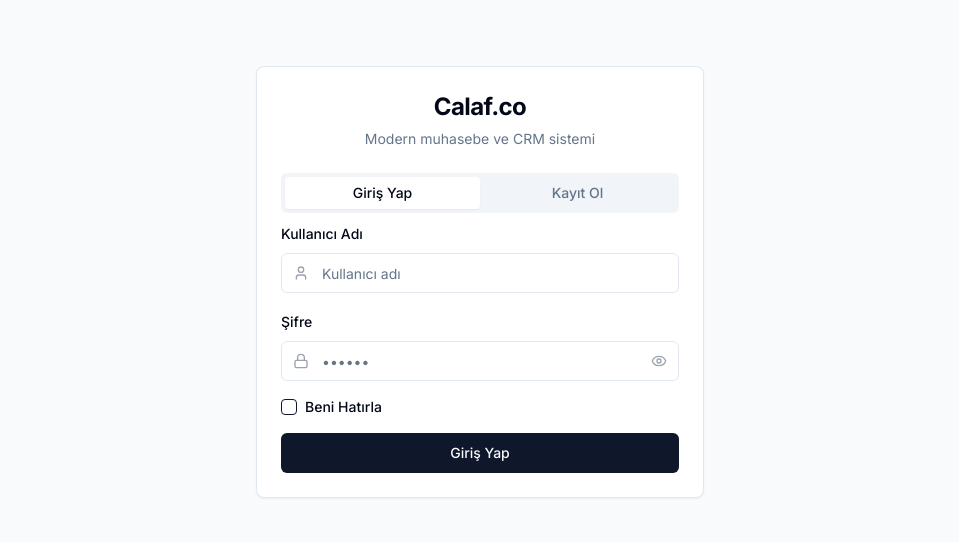
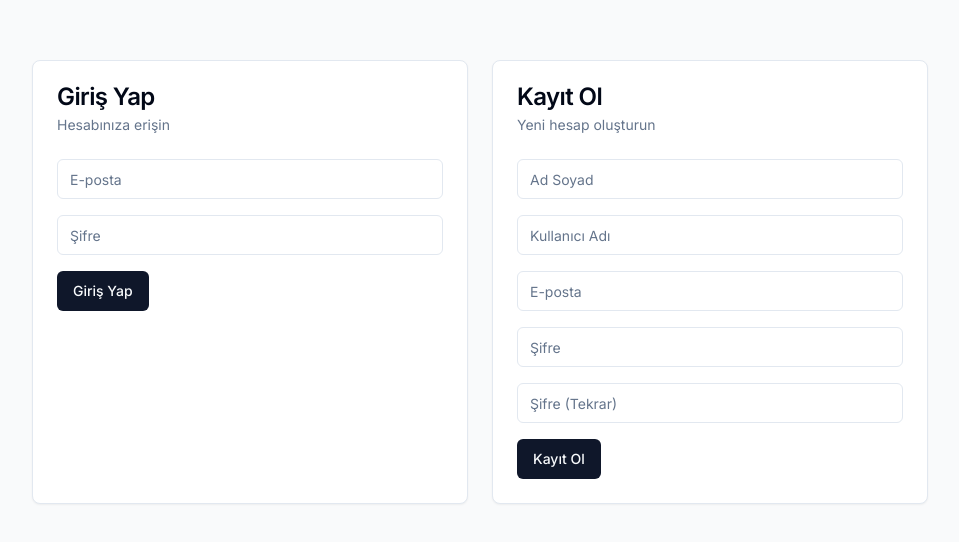
Before and after one commit to hyesilkendir/floww3, a Next.js app: page /login in a window 1280 px wide. Shown: the part 118-660 px from the top of the page, without its empty margins (160-1119 px from the left). Built offline with nearby package versions, Linux system fonts and the light colour scheme.

Commit message:
feat(auth): username + isVerified, verification tokens, register API; signup UI uses API

```diff
--- a/package.json
+++ b/package.json
@@ -29,6 +29,7 @@
     "@radix-ui/react-switch": "^1.2.5",
     "@radix-ui/react-tabs": "^1.1.12",
     "@types/jspdf": "^1.3.3",
+    "bcryptjs": "^3.0.2",
     "class-variance-authority": "^0.7.1",
     "clsx": "^2.1.1",
     "date-fns": "^4.1.0",
--- /dev/null
+++ b/src/app/api/auth/register/route.ts
@@ -0,0 +1,56 @@
+import { NextResponse } from 'next/server';
+import { db } from '@/lib/db/connection';
+import { users, verificationTokens } from '@/lib/db/pg-schema';
+import { eq } from 'drizzle-orm';
+import bcrypt from 'bcryptjs';
+
+export async function POST(req: Request) {
+  try {
+    const { searchParams } = new URL(req.url);
+    const mode = searchParams.get('mode');
+    const body = await req.json();
+    const { email, username, name, password } = body || {};
+
+    if (mode !== 'create') {
+      return NextResponse.json({ message: 'Unsupported mode' }, { status: 400 });
+    }
+
+    if (!email || !username || !name || !password) {
+      return NextResponse.json({ message: 'Zorunlu alanlar eksik' }, { status: 400 });
+    }
+
+    // Eşsiz kontroller
+    const existingByEmail = await db.select().from(users).where(eq(users.email, email)).limit(1);
+    if (existingByEmail.length > 0) {
+      return NextResponse.json({ message: 'Bu e-posta zaten kayıtlı' }, { status: 409 });
+    }
+    const existingByUsername = await db.select().from(users).where(eq(users.username, username)).limit(1);
+    if (existingByUsername.length > 0) {
+      return NextResponse.json({ message: 'Bu kullanıcı adı zaten kullanımda' }, { status: 409 });
+    }
+
+    // Hash
+    const passwordHash = await bcrypt.hash(password, 10);
+
+    const userId = crypto.randomUUID();
+    await db.insert(users).values({
+      id: userId,
+      email,
+      username,
+      password: passwordHash,
+      name,
+      companyName: 'CALAF.CO',
+      isVerified: true, // İsterseniz e-posta doğrulama süreciyle false başlatabilirsiniz
+    });
+
+    // Eğer doğrulama istenecekse örnek token üretimi (opsiyonel):
+    // const token = crypto.randomUUID();
+    // const expires = new Date(Date.now() + 1000 * 60 * 60 * 24); // 24 saat
+    // await db.insert(verificationTokens).values({ id: crypto.randomUUID(), userId, token, expiresAt: expires });
+
+    return NextResponse.json({ ok: true, userId });
+  } catch (error: any) {
+    console.error('register error', error);
+    return NextResponse.json({ message: 'Sunucu hatası' }, { status: 500 });
+  }
+}
--- a/src/app/login/page.tsx
+++ b/src/app/login/page.tsx
@@ -1,52 +1,35 @@
 'use client';
 
 import React from 'react';
-import { useState, useEffect } from 'react';
+import { useState } from 'react';
 import { useRouter } from 'next/navigation';
 import { Button } from '@/components/ui/button';
+import { Input } from '@/components/ui/input';
 import { Card, CardContent, CardDescription, CardHeader, CardTitle } from '@/components/ui/card';
-import { Input } from '@/components/ui/input';
-import { Label } from '@/components/ui/label';
-import { Checkbox } from '@/components/ui/checkbox';
 import { useAppStore } from '@/lib/store';
-import { Tabs, TabsContent, TabsList, TabsTrigger } from '@/components/ui/tabs';
-import { User, Lock, Mail, Building, Eye, EyeOff } from 'lucide-react';
 
 export default function LoginPage() {
   const router = useRouter();
-  const { login, register, isAuthenticated, initDemoData } = useAppStore();
+  const { login } = useAppStore();
 
-  const [activeTab, setActiveTab] = useState('login');
   const [email, setEmail] = useState('');
+  const [username, setUsername] = useState('');
+  const [name, setName] = useState('');
   const [password, setPassword] = useState('');
   const [confirmPassword, setConfirmPassword] = useState('');
-  const [name, setName] = useState('');
-  const [rememberMe, setRememberMe] = useState(false);
   const [error, setError] = useState('');
-  const [showPassword, setShowPassword] = useState(false);
-  const [showConfirmPassword, setShowConfirmPassword] = useState(false);
   const [isLoading, setIsLoading] = useState(false);
-
-  useEffect(() => {
-    if (isAuthenticated) {
-      router.push('/dashboard');
-    }
-  }, [isAuthenticated, router]);
 
   const handleLogin = async (e: React.FormEvent) => {
     e.preventDefault();
     setIsLoading(true);
     setError('');
-
     try {
       const success = await login(email, password);
-      if (success) {
-        router.push('/dashboard');
-      } else {
-        setError('Kullanıcı adı veya şifre hatalı');
-      }
+      if (success) router.push('/dashboard');
+      else setError('Giriş başarısız.');
     } catch (err) {
-      setError('Giriş yapılırken bir hata oluştu');
+      setError('Giriş sırasında hata oluştu');
     } finally {
       setIsLoading(false);
     }
@@ -57,31 +40,33 @@ export default function LoginPage() {
     setIsLoading(true);
     setError('');
 
-    // Validation
     if (password !== confirmPassword) {
       setError('Şifreler eşleşmiyor');
       setIsLoading(false);
       return;
     }
-
     if (password.length < 6) {
       setError('Şifre en az 6 karakter olmalıdır');
       setIsLoading(false);
       return;
     }
+    if (!username || username.length < 3) {
+      setError('Kullanıcı adı en az 3 karakter olmalıdır');
+      setIsLoading(false);
+      return;
+    }
 
     try {
-      // Demo için basit kayıt - gerçek uygulamada API çağrısı yapılır
-      const success = await register({
-        email: email,
-        password: password,
-        name: name,
+      const res = await fetch('/api/auth/register?mode=create', {
+        method: 'POST',
+        headers: { 'Content-Type': 'application/json' },
+        body: JSON.stringify({ email, username, name, password }),
       });
-
-      if (success) {
+      if (res.ok) {
         router.push('/dashboard');
       } else {
-        setError('Kayıt olurken bir hata oluştu');
+        const data = await res.json().catch(() => ({}));
+        setError(data?.message || 'Kayıt olurken bir hata oluştu');
       }
     } catch (err) {
       setError('Kayıt olurken bir hata oluştu');
@@ -92,190 +77,40 @@ export default function LoginPage() {
 
   return (
     <div className="min-h-screen flex items-center justify-center bg-gray-50 py-12 px-4 sm:px-6 lg:px-8">
-      <Card className="w-full max-w-md">
-        <CardHeader className="text-center">
-          <CardTitle className="text-2xl font-bold">Calaf.co</CardTitle>
-          <CardDescription>Modern muhasebe ve CRM sistemi</CardDescription>
-        </CardHeader>
-        <CardContent>
-          <Tabs value={activeTab} onValueChange={setActiveTab} className="w-full">
-            <TabsList className="grid w-full grid-cols-2">
-              <TabsTrigger value="login">Giriş Yap</TabsTrigger>
-              <TabsTrigger value="register">Kayıt Ol</TabsTrigger>
-            </TabsList>
+      <div className="max-w-4xl w-full grid grid-cols-1 md:grid-cols-2 gap-6">
+        <Card>
+          <CardHeader>
+            <CardTitle>Giriş Yap</CardTitle>
+            <CardDescription>Hesabınıza erişin</CardDescription>
+          </CardHeader>
+          <CardContent>
+            <form onSubmit={handleLogin} className="space-y-4">
+              <Input placeholder="E-posta" type="email" value={email} onChange={(e) => setEmail(e.target.value)} required />
+              <Input placeholder="Şifre" type="password" value={password} onChange={(e) => setPassword(e.target.value)} required />
+              {error && <div className="text-red-600 text-sm">{error}</div>}
+              <Button type="submit" disabled={isLoading}>{isLoading ? 'Yükleniyor...' : 'Giriş Yap'}</Button>
+            </form>
+          </CardContent>
+        </Card>
 
-            <TabsContent value="login" className="space-y-4">
-              <form onSubmit={handleLogin} className="space-y-4">
-                <div className="space-y-2">
-                  <Label htmlFor="login-email">Kullanıcı Adı</Label>
-                  <div className="relative">
-                    <User className="absolute left-3 top-1/2 transform -translate-y-1/2 text-gray-400 h-4 w-4" />
-                    <Input
-                      id="login-email"
-                      type="text"
-                      value={email}
-                      onChange={(e) => setEmail(e.target.value)}
-                      placeholder="Kullanıcı adı"
-                      className="pl-10"
-                      required
-                    />
-                  </div>
-                </div>
-
-                <div className="space-y-2">
-                  <Label htmlFor="login-password">Şifre</Label>
-                  <div className="relative">
-                    <Lock className="absolute left-3 top-1/2 transform -translate-y-1/2 text-gray-400 h-4 w-4" />
-                    <Input
-                      id="login-password"
-                      type={showPassword ? "text" : "password"}
-                      value={password}
-                      onChange={(e) => setPassword(e.target.value)}
-                      placeholder="••••••"
-                      className="pl-10 pr-10"
-                      required
-                    />
-                    <Button
-                      type="button"
-                      variant="ghost"
-                      size="sm"
-                      className="absolute right-0 top-0 h-full px-3 py-2 hover:bg-transparent"
-                      onClick={() => setShowPassword(!showPassword)}
-                    >
-                      {showPassword ? (
-                        <EyeOff className="h-4 w-4 text-gray-400" />
-                      ) : (
-                        <Eye className="h-4 w-4 text-gray-400" />
-                      )}
-                    </Button>
-                  </div>
-                </div>
-
-                <div className="flex items-center space-x-2">
-                  <Checkbox
-                    id="rememberMe"
-                    checked={rememberMe}
-                    onCheckedChange={(checked) => setRememberMe(checked as boolean)}
-                  />
-                  <Label htmlFor="rememberMe" className="text-sm">
-                    Beni Hatırla
-                  </Label>
-                </div>
-
-                {error && (
-                  <div className="text-red-600 text-sm text-center">{error}</div>
-                )}
-
-                <Button type="submit" className="w-full" disabled={isLoading}>
-                  {isLoading ? 'Giriş yapılıyor...' : 'Giriş Yap'}
-                </Button>
-              </form>
-            </TabsContent>
-
-            <TabsContent value="register" className="space-y-4">
-              <form onSubmit={handleRegister} className="space-y-4">
-                <div className="space-y-2">
-                  <Label htmlFor="register-name">Ad Soyad</Label>
-                  <div className="relative">
-                    <User className="absolute left-3 top-1/2 transform -translate-y-1/2 text-gray-400 h-4 w-4" />
-                    <Input
-                      id="register-name"
-                      type="text"
-                      value={name}
-                      onChange={(e) => setName(e.target.value)}
-                      placeholder="Adınız ve soyadınız"
-                      className="pl-10"
-                      required
-                    />
-                  </div>
-                </div>
-
-                <div className="space-y-2">
-                  <Label htmlFor="register-email">E-posta</Label>
-                  <div className="relative">
-                    <Mail className="absolute left-3 top-1/2 transform -translate-y-1/2 text-gray-400 h-4 w-4" />
-                    <Input
-                      id="register-email"
-                      type="email"
-                      value={email}
-                      onChange={(e) => setEmail(e.target.value)}
-                      placeholder="ornek@firma.com"
-                      className="pl-10"
-                      required
-                    />
-                  </div>
-                </div>
-
-                <div className="space-y-2">
-                  <Label htmlFor="register-password">Şifre</Label>
-                  <div className="relative">
-                    <Lock className="absolute left-3 top-1/2 transform -translate-y-1/2 text-gray-400 h-4 w-4" />
-                    <Input
-                      id="register-password"
-                      type={showPassword ? "text" : "password"}
-                      value={password}
-                      onChange={(e) => setPassword(e.target.value)}
-                      placeholder="En az 6 karakter"
-                      className="pl-10 pr-10"
-                      required
-                    />
-                    <Button
-                      type="button"
-                      variant="ghost"
-                      size="sm"
-                      className="absolute right-0 top-0 h-full px-3 py-2 hover:bg-transparent"
-                      onClick={() => setShowPassword(!showPassword)}
-                    >
-                      {showPassword ? (
-                        <EyeOff className="h-4 w-4 text-gray-400" />
-                      ) : (
-                        <Eye className="h-4 w-4 text-gray-400" />
-                      )}
-                    </Button>
-                  </div>
-                </div>
-
-                <div className="space-y-2">
-                  <Label htmlFor="register-confirm-password">Şifre Tekrar</Label>
-                  <div className="relative">
-                    <Lock className="absolute left-3 top-1/2 transform -translate-y-1/2 text-gray-400 h-4 w-4" />
-                    <Input
-                      id="register-confirm-password"
-                      type={showConfirmPassword ? "text" : "password"}
-                      value={confirmPassword}
-                      onChange={(e) => setConfirmPassword(e.target.value)}
-                      placeholder="Şifrenizi tekrar girin"
-                      className="pl-10 pr-10"
-                      required
-                    />
-                    <Button
-                      type="button"
-                      variant="ghost"
-                      size="sm"
-                      className="absolute right-0 top-0 h-full px-3 py-2 hover:bg-transparent"
-                      onClick={() => setShowConfirmPassword(!showConfirmPassword)}
-                    >
-                      {showConfirmPassword ? (
-                        <EyeOff className="h-4 w-4 text-gray-400" />
-                      ) : (
-                        <Eye className="h-4 w-4 text-gray-400" />
-                      )}
-                    </Button>
-                  </div>
-                </div>
-
-                {error && (
-                  <div className="text-red-600 text-sm text-center">{error}</div>
-                )}
-
-                <Button type="submit" className="w-full" disabled={isLoading}>
-                  {isLoading ? 'Kayıt olunuyor...' : 'Kayıt Ol'}
-                </Button>
-              </form>
-            </TabsContent>
-          </Tabs>
-        </CardContent>
-      </Card>
+        <Card>
+          <CardHeader>
+            <CardTitle>Kayıt Ol</CardTitle>
+            <CardDescription>Yeni hesap oluşturun</CardDescription>
+          </CardHeader>
+          <CardContent>
+            <form onSubmit={handleRegister} className="space-y-4">
+              <Input placeholder="Ad Soyad" value={name} onChange={(e) => setName(e.target.value)} required />
+              <Input placeholder="Kullanıcı Adı" value={username} onChange={(e) => setUsername(e.target.value)} required />
+              <Input placeholder="E-posta" type="email" value={email} onChange={(e) => setEmail(e.target.value)} required />
+              <Input placeholder="Şifre" type="password" value={password} onChange={(e) => setPassword(e.target.value)} required />
+              <Input placeholder="Şifre (Tekrar)" type="password" value={confirmPassword} onChange={(e) => setConfirmPassword(e.target.value)} required />
+              {error && <div className="text-red-600 text-sm">{error}</div>}
+              <Button type="submit" disabled={isLoading}>{isLoading ? 'Yükleniyor...' : 'Kayıt Ol'}</Button>
+            </form>
+          </CardContent>
+        </Card>
+      </div>
     </div>
   );
 }
--- a/src/lib/db/pg-schema.ts
+++ b/src/lib/db/pg-schema.ts
@@ -26,13 +26,16 @@ export const recurringPeriodEnum = pgEnum('recurring_period', ['daily', 'weekly'
 export const users = pgTable('users', {
   id: varchar('id', { length: 191 }).primaryKey(),
   email: varchar('email', { length: 255 }).notNull().unique(),
+  username: varchar('username', { length: 50 }).notNull().unique(),
   password: varchar('password', { length: 255 }).notNull(),
   name: varchar('name', { length: 255 }).notNull(),
   companyName: varchar('company_name', { length: 255 }).notNull(),
+  isVerified: boolean('is_verified').default(false).notNull(),
   createdAt: timestamp('created_at').defaultNow().notNull(),
   updatedAt: timestamp('updated_at').defaultNow().notNull(),
 }, (table) => ({
   emailIdx: uniqueIndex('email_idx').on(table.email),
+  usernameIdx: uniqueIndex('username_idx').on(table.username),
 }));
 
 // Currencies table
@@ -246,6 +249,19 @@ export const tevkifatRates = pgTable('tevkifat_rates', {
   isActiveIdx: index('is_active_idx').on(table.isActive),
 }));
 
+// Email verification tokens
+export const verificationTokens = pgTable('verification_tokens', {
+  id: varchar('id', { length: 191 }).primaryKey(),
+  userId: varchar('user_id', { length: 191 }).notNull(),
+  token: varchar('token', { length: 255 }).notNull().unique(),
+  expiresAt: timestamp('expires_at').notNull(),
+  usedAt: timestamp('used_at'),
+  createdAt: timestamp('created_at').defaultNow().notNull(),
+}, (table) => ({
+  tokenIdx: uniqueIndex('verification_token_idx').on(table.token),
+  userIdIdx: index('verification_user_id_idx').on(table.userId),
+}));
+
 // Relations
 export const usersRelations = relations(users, ({ many }) => ({
   clients: many(clients),
```
Also changed, not shown: 2 other files (tests, documents, lock files or other folders).
